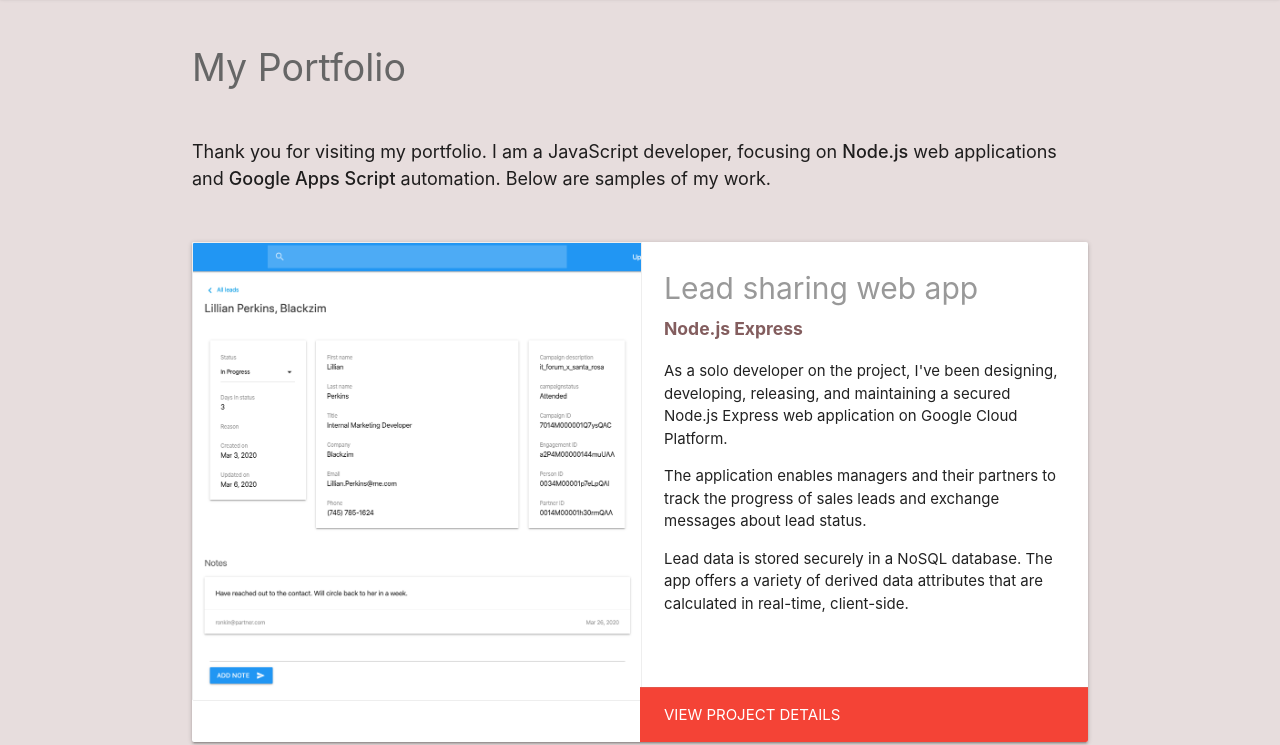
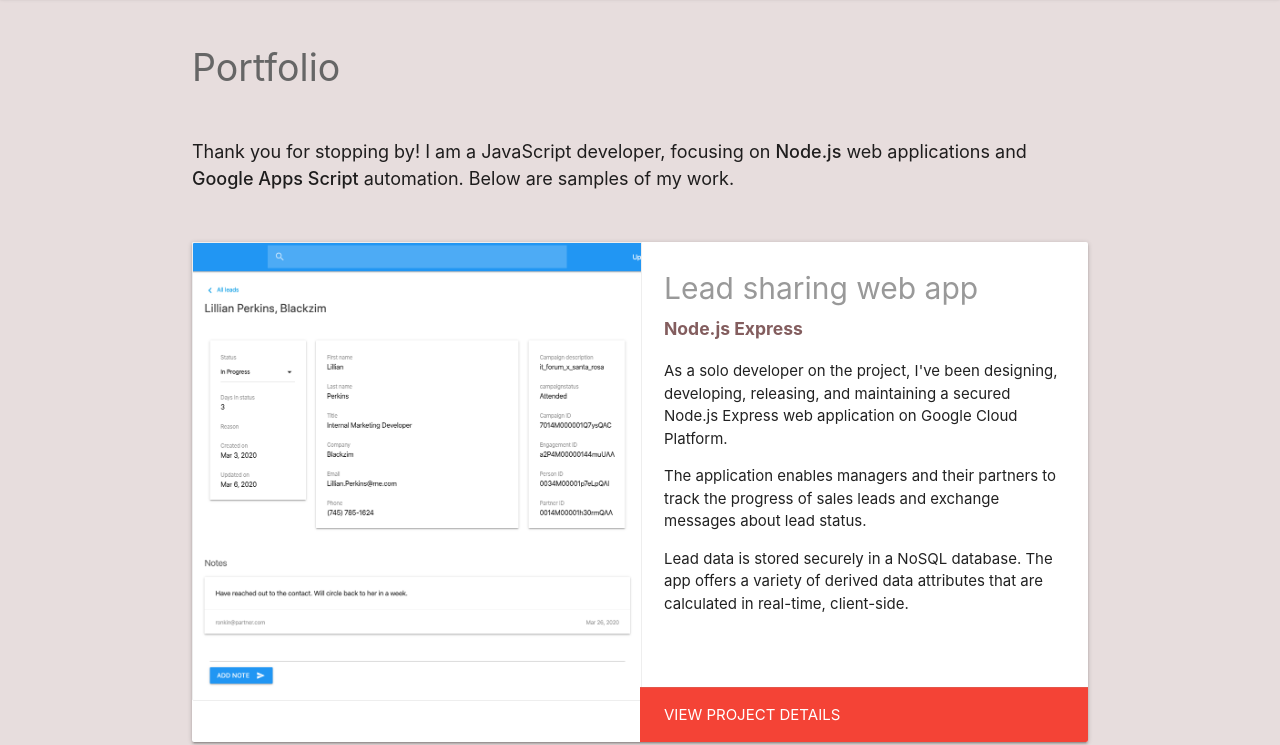
Before and after one commit to benronkin/benronkin.github.io, a plain HTML site: page index.html in a window 1280 px wide. Shown: the part 67-812 px from the top of the page. Drawn offline with nearby package versions, Linux system fonts and the light colour scheme.

Commit message:
index page header tweak

```diff
--- a/index.html
+++ b/index.html
@@ -41,9 +41,9 @@
         </div>
       </nav>
   <div class="container">
-    <h1>My Portfolio</h1>
+    <h1>Portfolio</h1>
     <p class="lead">
-      Thank you for visiting my portfolio. I am a JavaScript developer, focusing
+      Thank you for stopping by! I am a JavaScript developer, focusing
       on <strong>Node.js</strong> web applications and
       <strong>Google Apps Script</strong>
       automation. Below are samples of my work.
```
